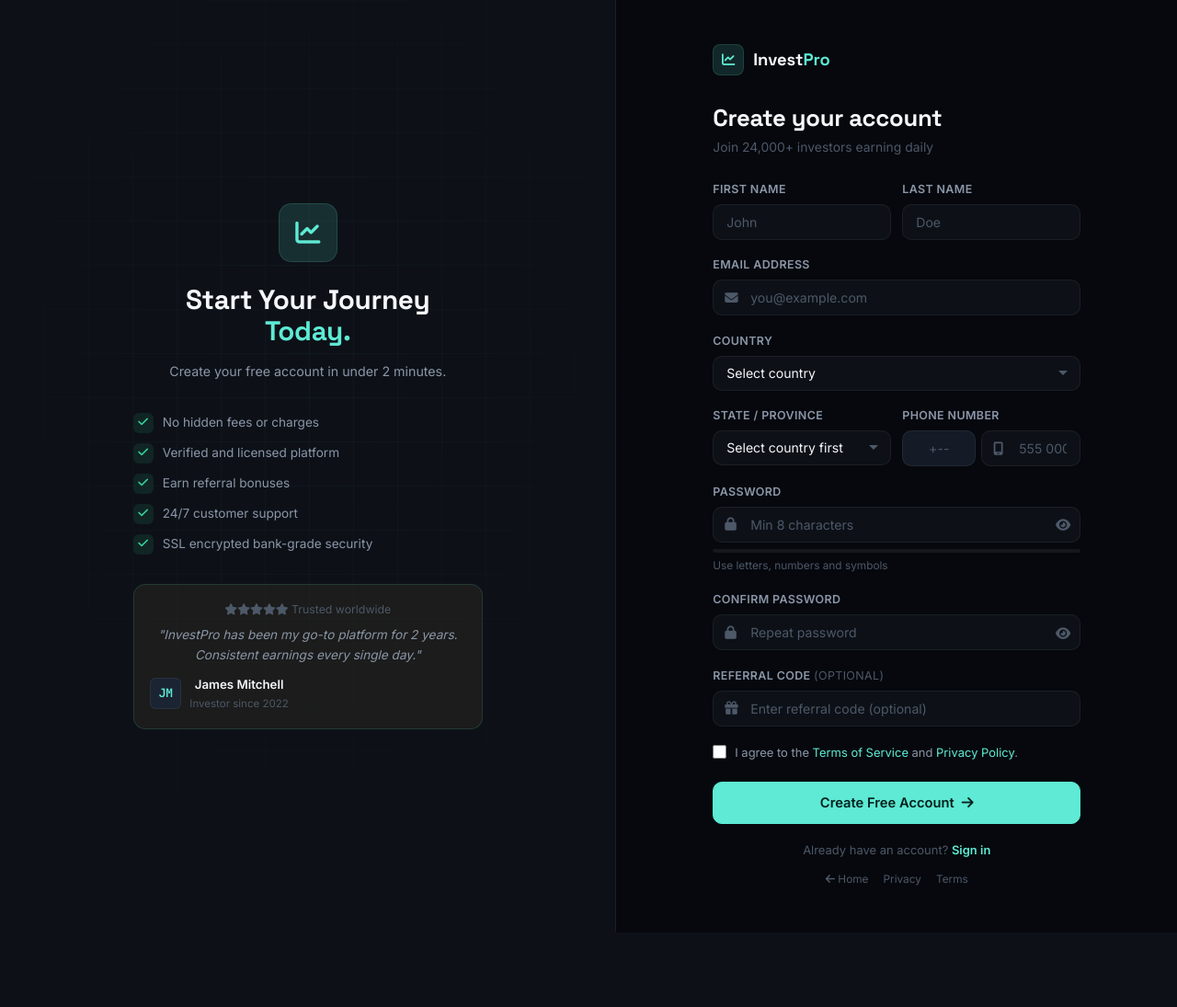
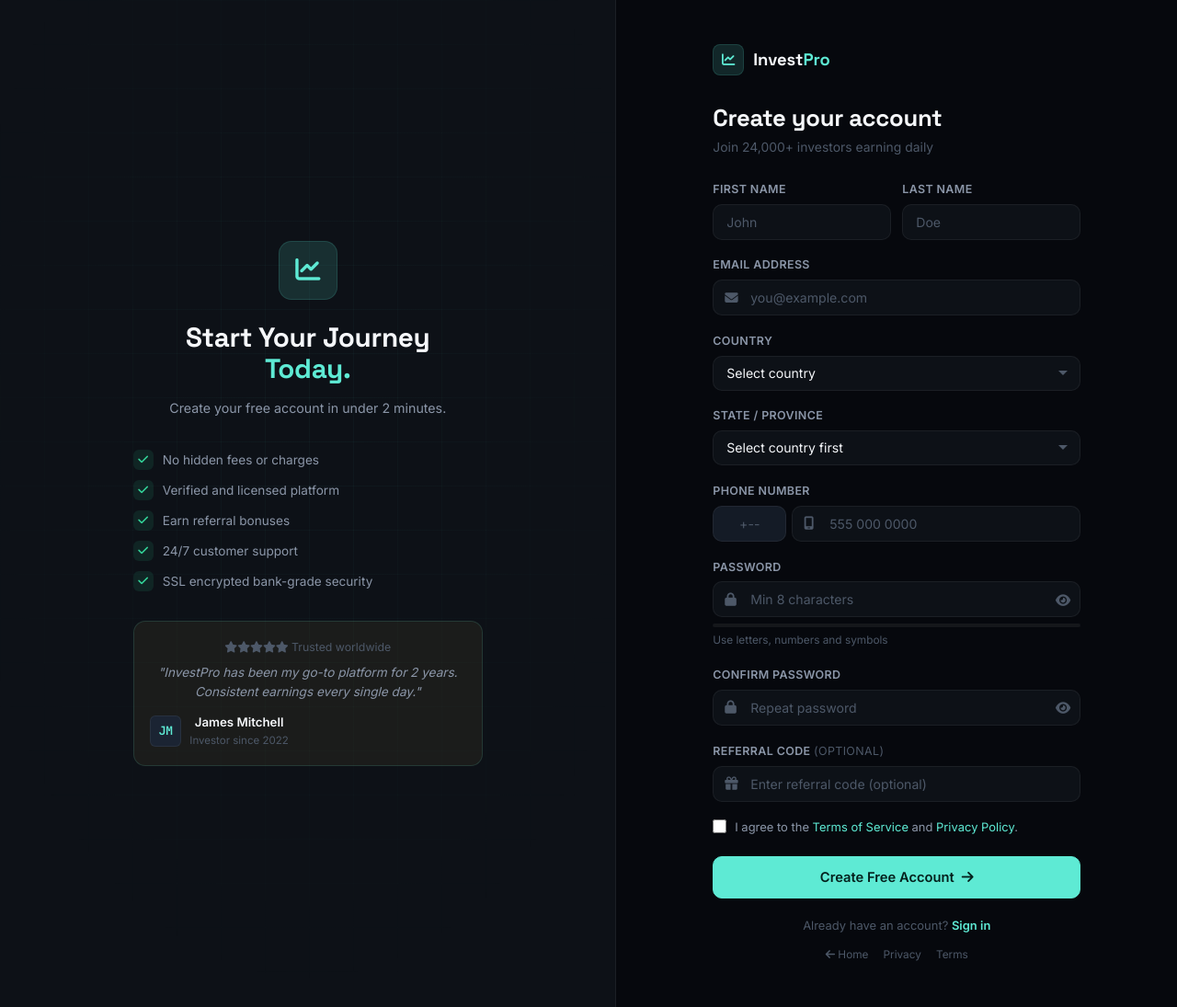
Before and after one commit to victor09876/investment, a Django app: page /register/ in a window 1280 px wide. Shown: the whole page at 92% size. Before the commit the page ends 1014 px from the top, so only its background shows below. Run offline with Django 5.2, Linux system fonts and the light colour scheme; data comes from the database, SQL or seed files in the repository; data that the repository does not hold is empty.

Commit message:
update feature

```diff
--- a/templates/accounts/register.html
+++ b/templates/accounts/register.html
@@ -38,7 +38,8 @@
         </div>
         <div class="form-group"><label class="form-label">Email Address</label><div class="input-wrap"><span class="input-icon"><i class="fa-solid fa-envelope"></i></span><input type="email" name="email" class="form-control" placeholder="you@example.com" value="{{ form.email.value|default:'' }}" required></div>{% if form.email.errors %}<p class="form-error">{{ form.email.errors.0 }}</p>{% endif %}</div>
         <div class="form-group"><label class="form-label">Country</label><select name="country" id="reg-country" class="form-control" onchange="onCountryChange('reg-country','reg-dial','reg-state')"><option value="">Select country</option></select></div>
-        <div style="display:grid;grid-template-columns:1fr 1fr;gap:12px;">
+        {% comment %} <div style="display:grid;grid-template-columns:1fr 1fr;gap:12px;"> {% endcomment %}
+        <div class="state-phone-grid">
           <div class="form-group"><label class="form-label">State / Province</label><select name="state" id="reg-state" class="form-control"><option value="">Select country first</option></select></div>
           <div class="form-group"><label class="form-label">Phone Number</label>
             <div style="display:flex;gap:6px;">
```
Also changed, not shown: SECURITY.md (added).
